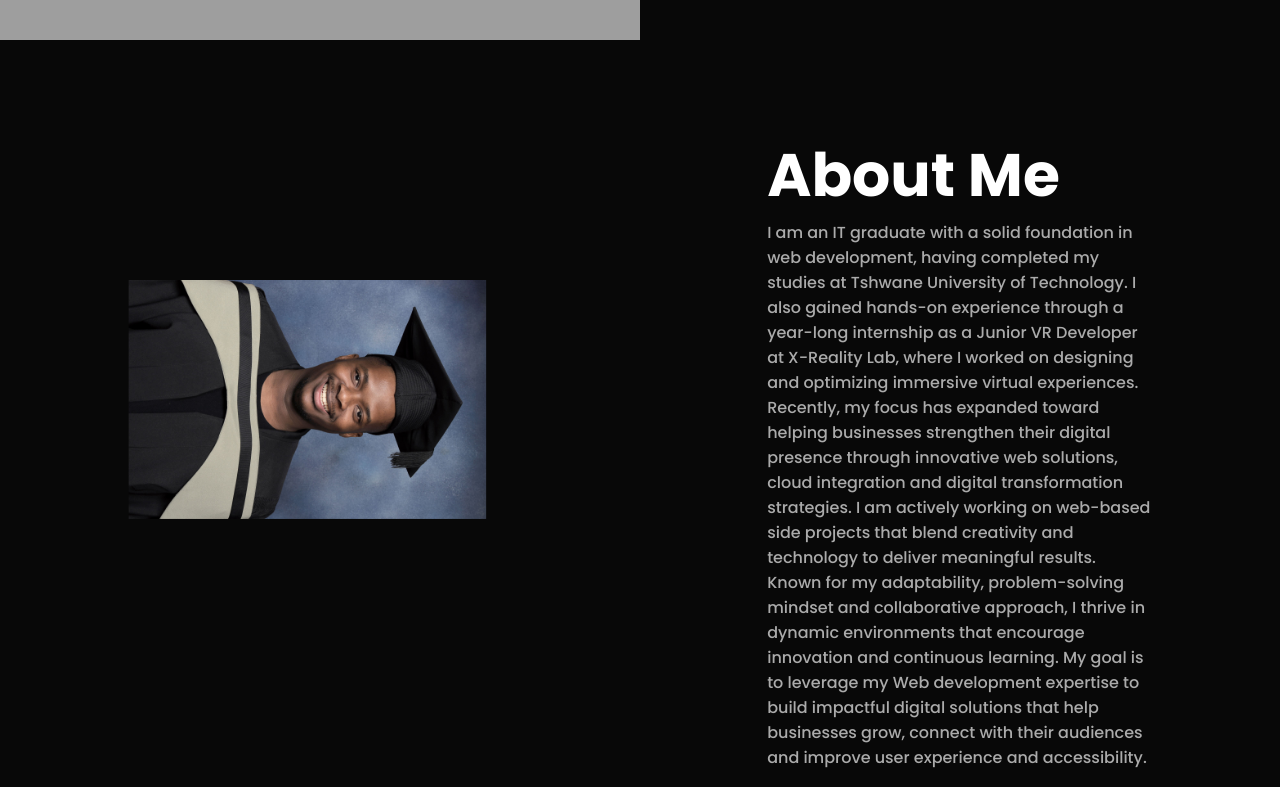
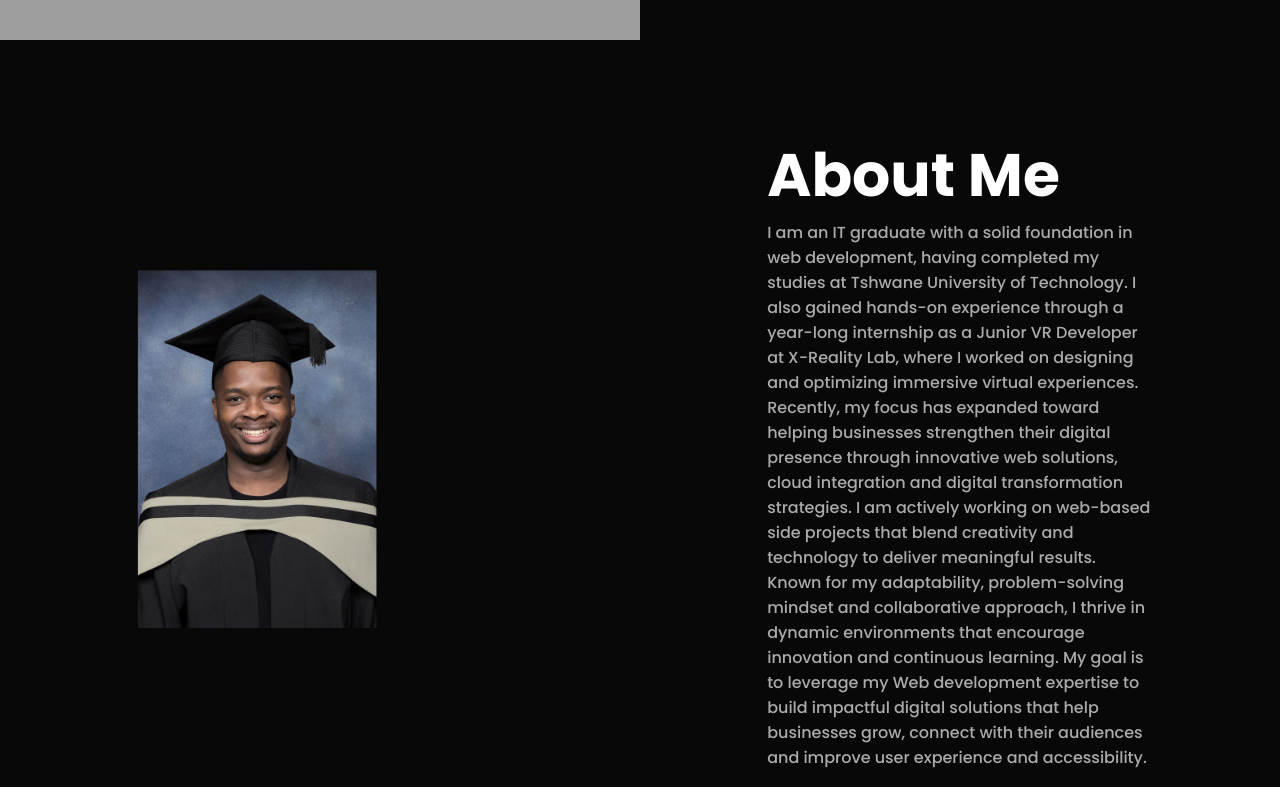
Before and after one commit to doskiey/kutlwano-mmola-portfolio, a plain HTML site: page index.html in a window 1280 px wide. Shown: the part 760-1547 px from the top of the page. Drawn offline with Linux system fonts and the light colour scheme; grey boxes are pictures that could not be loaded.

Commit message:
Update style.css

```diff
--- a/style.css
+++ b/style.css
@@ -102,7 +102,7 @@ nav ul li a:hover::after{
 .about-image{
   width: 600px;
   height: auto;
-  transform: rotate(180deg);
+  transform: rotate(90deg);
   padding-top: 250px;
   padding-bottom: 150px;
 }
```
